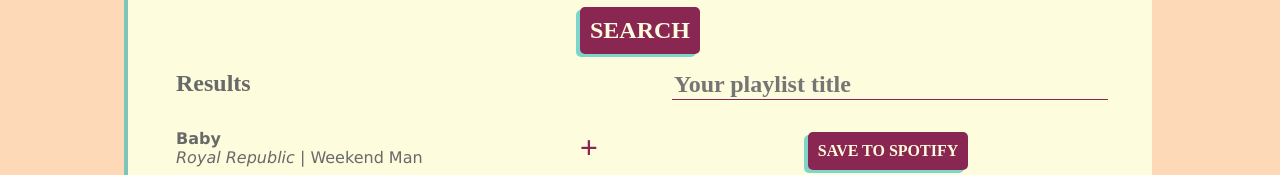
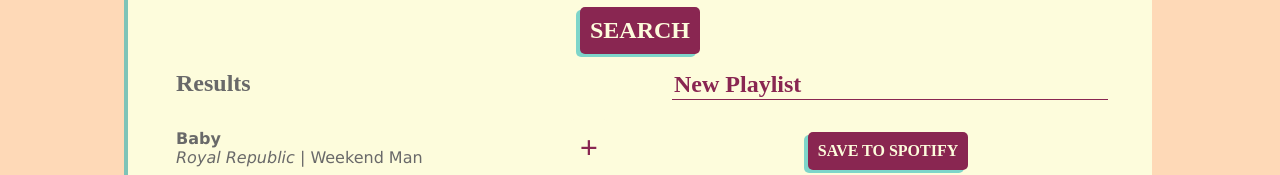
Before and after one commit to CM-F/jammming, a React (Create React App) app: page / in a window 1280 px wide. Shown: the part 305-480 px from the top of the page. Built offline with nearby package versions, Linux system fonts and the light colour scheme; a web font is replaced by a local one.

Commit message:
- handle Playlist Name Change - set up props on <Tracklist /> - add on button {props.savePlaylist}

```diff
--- a/src/components/Playlist.js
+++ b/src/components/Playlist.js
@@ -1,17 +1,23 @@
+import { useCallback } from "react";
 import Tracklist from "./Tracklist";
 import './componentsStyles/Playlist.css'
 
-function Playlist() {
+function Playlist(props) {
+  const handleNameChange = useCallback ((event) => {props.onNameChange(event.target.value);
+  },
+  [props.onNameChange]
+);
+
   return (
     <>
     <div class="playlist-container">
         <div class="playlist">
             <form class="playlistName">
-                <input type="text" id="playlistName" name="playlistName" placeholder="Your playlist title"></input>
+                <input onChange={handleNameChange} type="text" id="playlistName" name="playlistName" defaultValue={props.playlistName}></input>
             </form>
-            <Tracklist />
+            <Tracklist playlistTracks={props.playlistTracks} isRemoval={true} onRemove={props.removeTrack} />
         </div>
-        <button class="save-button">SAVE TO SPOTIFY</button>
+        <button onClick={props.savePlaylist} className="save-button">SAVE TO SPOTIFY</button>
     </div>
     </>
   );
```
